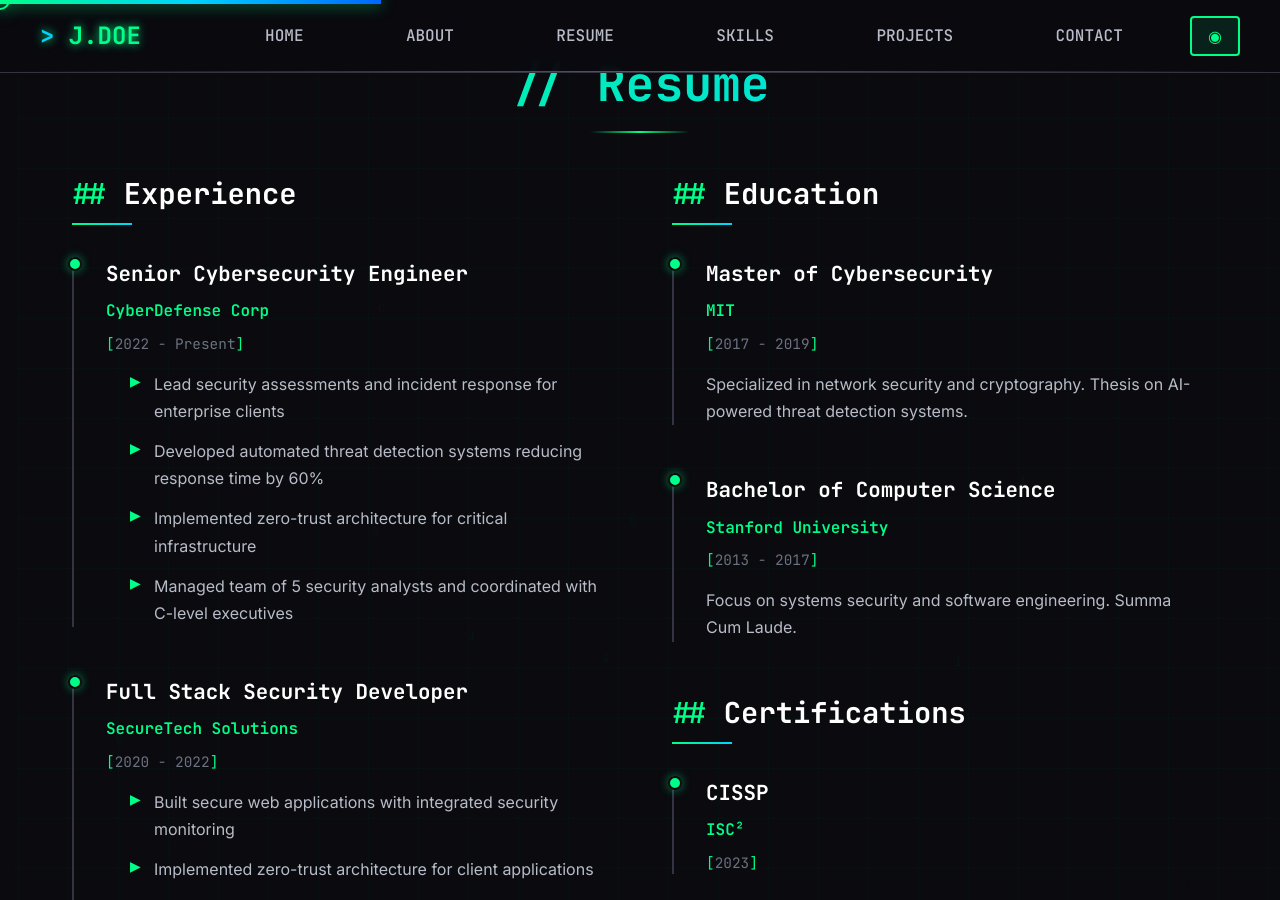
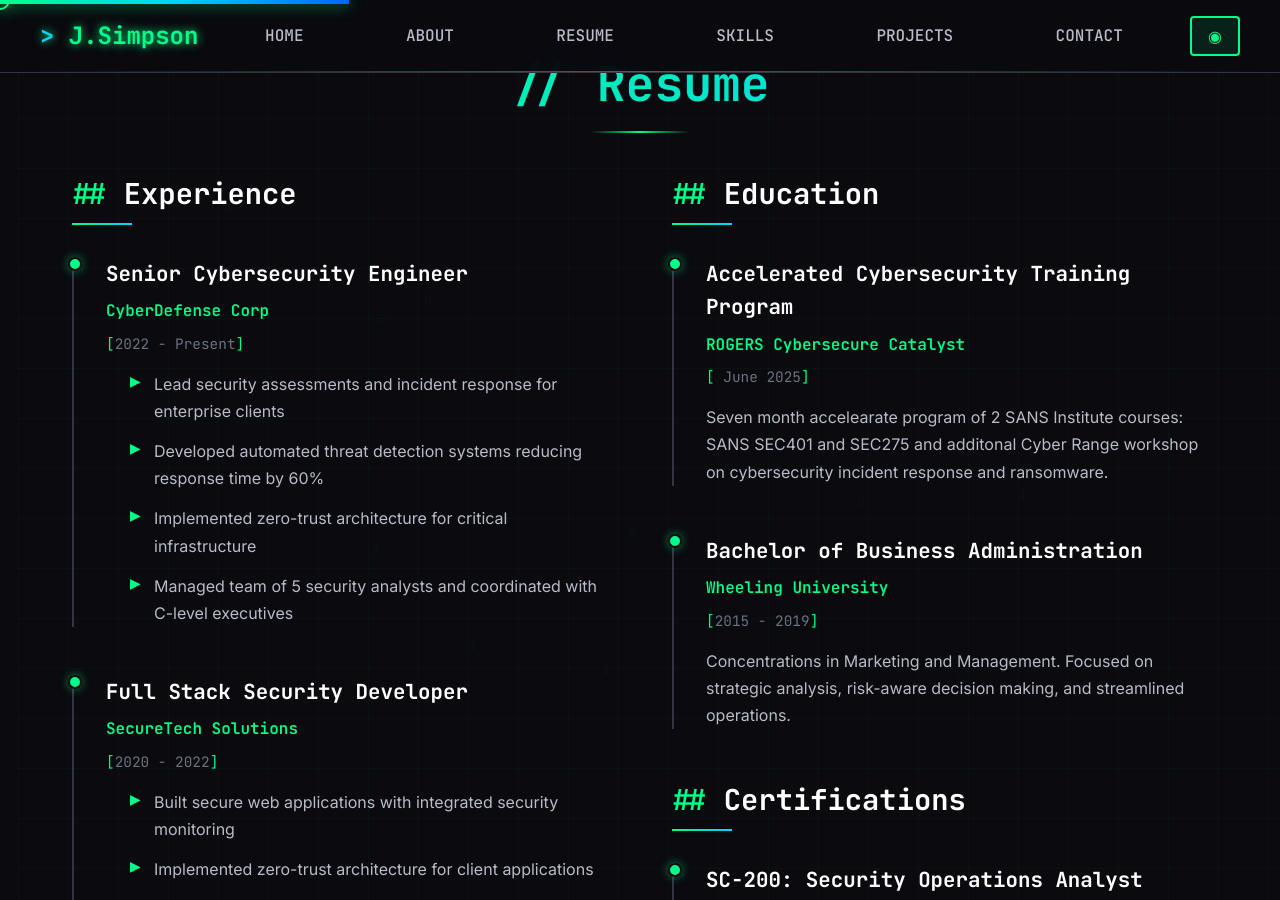
Before and after one commit to J0rdynh0/Jordan-Portfolio, a Jekyll site: the page built from index.html, in a window 1280 px wide and 900 px high, scrolled down 1659 px. Built offline with Jekyll 4.4.1, drawn with Linux system fonts in a browser that asks for light colours; some of the changed text lies outside the part shown.

Commit message:
Customize Jekyll & Hire portfolio content

```diff
--- a/_config.yml
+++ b/_config.yml
@@ -1,13 +1,13 @@
-title: "Your Portfolio Title"
-description: "This is a responsive, professional portfolio website designed specifically for cybersecurity engineers and full-stack developers. It features a sleek cyber aesthetic with smooth animations, interactive elements, and a dual theme system (dark/light mode)."
-url: "https://realnamesareboring.github.io" #Your github url goes here
-baseurl: "/jekyll-and-hire"
+title: "Jordan Simpson"
+description: "I am an aspiring Cybersecurity analyst building skills in threat hunting and security operations."
+url: "https://https://github.com/J0rdynh0" #Your github url goes here
+baseurl: ""
 
-author: "Your Name"
+author: "Jordan Simpson"
 twitter:
-  username: "yourusername"
+  username: "J0rdynh0"
 social:
-  name: "Your Name"
+  name: ""
   links:
     - "https://twitter.com/yourusername"
     - "https://linkedin.com/in/yourusername"
--- a/_data/portfolio.yml
+++ b/_data/portfolio.yml
@@ -1,14 +1,13 @@
 # Personal Information - Original Template Data
 personal:
-  name: "JOHN DOE"
-  title: "Cybersecurity Engineer & Full Stack Developer"
-  tagline: "// Defending Digital Frontiers"
-  logo: "J.DOE"
+  name: "JORDAN SIMPSON"
+  title: "Cybersecurity Analyst"
+  tagline: "Focused on Proactive Cyber Defense"
+  logo: "J.Simpson"
   email: "john.doe@secureemail.com"
-  phone: "+1 (555) 123-4567"
-  location: "San Francisco, CA"
-  linkedin: "linkedin.com/in/johndoe"
-  github: "github.com/johndoe"
+  location: "Toronto, CA"
+  linkedin: "linkedin.com/in/jordans007"
+  github: "github.com/J0rdynh0"
   profileImage: "/assets/img/profile.jpg"
   bio:
     - "I'm a cybersecurity professional and full-stack developer with 5+ years of experience securing digital infrastructure and building resilient applications. Specializing in penetration testing, threat analysis, and secure application development."
@@ -61,62 +60,66 @@ experience:
 
 # Education - Original Template Data
 education:
-  - degree: "Master of Cybersecurity"
-    institution: "MIT"
-    period: "2017 - 2019"
-    description: "Specialized in network security and cryptography. Thesis on AI-powered threat detection systems."
+  - degree: "Accelerated Cybersecurity Training Program"
+    institution: "ROGERS Cybersecure Catalyst"
+    period: " June 2025"
+    description: "Seven month accelearate program of 2 SANS Institute courses: SANS SEC401 and SEC275 and additonal Cyber Range workshop on cybersecurity incident response and ransomware."
 
-  - degree: "Bachelor of Computer Science"
-    institution: "Stanford University"
-    period: "2013 - 2017"
-    description: "Focus on systems security and software engineering. Summa Cum Laude."
+  - degree: "Bachelor of Business Administration"
+    institution: "Wheeling University"
+    period: "2015 - 2019"
+    description: "Concentrations in Marketing and Management. Focused on strategic analysis, risk-aware decision making, and streamlined operations."
 
 # Certifications - Original Template Data
 certifications:
-  - name: "CISSP"
-    issuer: "ISC²"
-    year: "2023"
-  - name: "CEH"
-    issuer: "EC-Council"
-    year: "2022"
+  - name: "SC-200: Security Operations Analyst Associate"
+    issuer: "Microsoft"
+    year: "Dec 2025"
+  - name: "SEC401: GIAC Security Essentials Certification (GSEC)"
+    issuer: "SANS"
+    year: "March 2025"
+  - name: "Certified Support Technician Cybersecurity (CCST Cybersecurity)"
+    issuer: "CISCO"
+    year: "June 2024"
+  - name: "SEC275: GIAC Foundational Cybersecurity Technologies (GFACT) certification"
+    issuer: "SANS"
+    year: "Dec 2023"
 
 # Skills - Original Template Data
 skills:
-  - category: "Security Operations"
+  - category: "Microsoft Secuirty Stack"
     icon: "🛡️"
     tags:
-      - "SIEM"
-      - "SOC Analysis"
-      - "Incident Response"
-      - "Threat Hunting"
-      - "Forensics"
+      - "Defender for Endpoint"
+      - "Defender for Cloud"
+      - "Defender for Identity"
+      - "Microsoft Sentinel"
+      - "Microsoft XDR"
+      - "Microsoft Intune"
+      - "Purview (Data Governanace)"
+      - "Kusto Query Language (KQL)"
+      - "Security Co-pilot"
 
-  - category: "Penetration Testing"
+  - category: "Security Tools"
     icon: "🎯"
     tags:
       - "Metasploit"
       - "Burp Suite"
       - "Nmap"
       - "OWASP"
-      - "Social Engineering"
-
-  - category: "Development"
-    icon: "⚡"
-    tags:
-      - "Python"
-      - "Go"
-      - "React"
-      - "Node.js"
-      - "TypeScript"
+      - "Wireshark"
+      - "Tcpdump"
+      - "John the Ripper"
+      - "Snort"
 
   - category: "Cloud Security"
     icon: "☁️"
     tags:
-      - "AWS Security"
-      - "Azure Sentinel"
-      - "Docker"
-      - "Kubernetes"
-      - "Terraform"
+      - "Entra ID"
+      - "Conditional Access"
+      - "Azure Firewall"
+      - "Privileged Identity Management (PIM)"
+      - "Logic Apps / Playbooks"
 
   - category: "Cryptography"
     icon: "🔐"
@@ -127,11 +130,15 @@ skills:
       - "Digital Signatures"
       - "Key Management"
 
-  - category: "Compliance"
+  - category: "Compliance & Frameworks"
     icon: "📋"
     tags:
-      - "ISO 27001"
+      - "Risk Assessment"
+      - Defense-in-Depth
+      - Zero Trust Architecture
       - "NIST"
+      - "MITRE ATT&CK"
+      - "OWASP10"
       - "SOC 2"
       - "GDPR"
       - "HIPAA"
--- a/index.html
+++ b/index.html
@@ -175,13 +175,6 @@ layout: default
                 </div>
             </div>
             <div class="contact-item">
-                <div class="contact-icon">#</div>
-                <div>
-                    <strong>Phone</strong><br>
-                    {{ site.data.portfolio.personal.phone }}
-                </div>
-            </div>
-            <div class="contact-item">
                 <div class="contact-icon">📍</div>
                 <div>
                     <strong>Location</strong><br>
```
Also changed, not shown: .yml (added).
